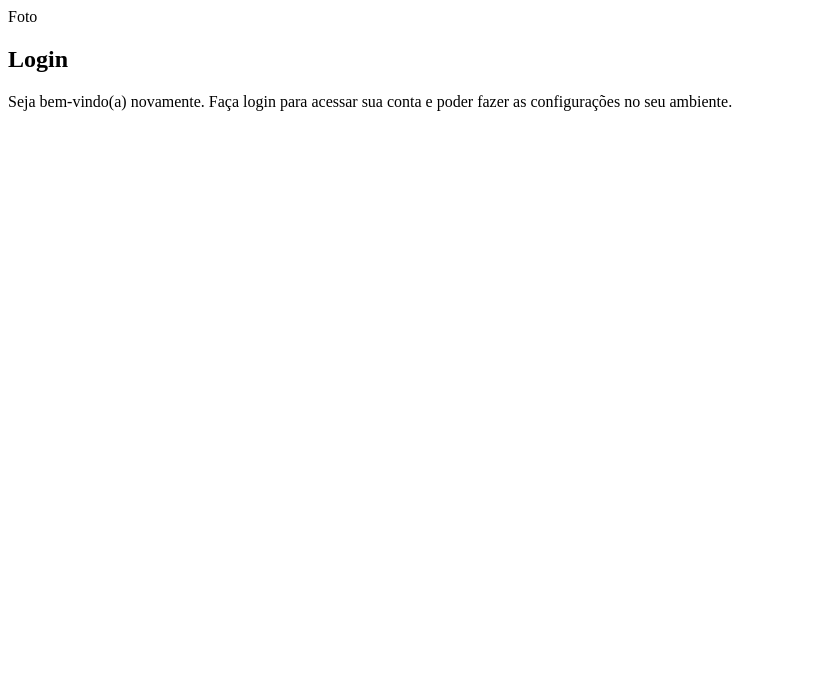
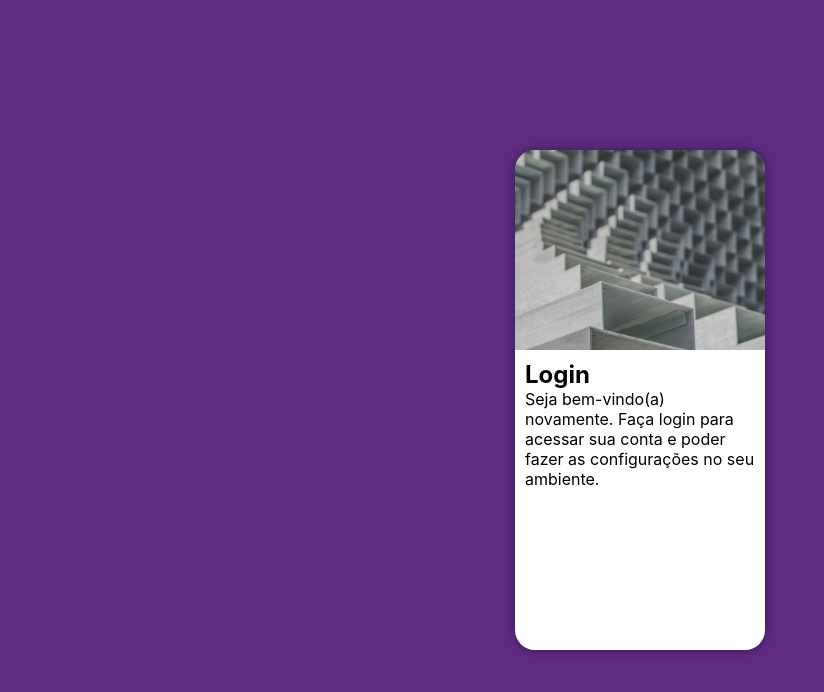
Before and after one commit to felipejlc/projeto-login, a plain HTML site: page index.html in a window 1280 px wide. Shown: the whole page, without its empty margins (0-824 px from the left). Drawn offline with Linux system fonts and the light colour scheme.

Commit message:
criado a css

```diff
--- a/estilos/style.css
+++ b/estilos/style.css
@@ -5,3 +5,50 @@
     Verde: #49a09d
     Lilás: #5f2c82
 */
+
+* {
+    font-family: -apple-system, BlinkMacSystemFont, 'Segoe UI', Roboto, Oxygen, Ubuntu, Cantarell, 'Open Sans', 'Helvetica Neue', sans-serif;
+    padding: 0px;
+    margin: 0px;
+    box-sizing: border-box;
+}
+
+body, html {
+    background-color: #5f2c82;
+    height: 100vh;
+    width: 100vw;
+}
+
+main {
+    position: relative;
+    height: 100vh;
+    width: 100vw;
+}
+
+section#login {
+    position: absolute;
+    top: 50%;
+    left: 50%;
+    transform: translate(-50%, -50%);
+    overflow: hidden; /*esconder tudo o que passar da borda*/
+
+    background-color: white;
+    width: 250px;
+    height: 500px;
+    border-radius: 20px;
+    box-shadow: 0px 0px 10px #00000079;
+}
+
+section#login > div#imagem {
+    display: block;
+    background: #5f2c82 url(../imagens/metal.jpg) no-repeat;
+    background-size: cover; /*talvez tirar essa linha depois*/
+    background-position: top right;
+    height: 200px;
+}
+
+section#login > div#formulario {
+    display: block;
+    padding: 10px;
+
+}
--- a/index.html
+++ b/index.html
@@ -11,7 +11,7 @@
     <main>
         <section id="login">
             <div id="imagem">
-                Foto
+               <!--Aqui vai a imagem nas CSSs-->
             </div>
             <div id="formulario">
                 <h1>Login</h1>
```
